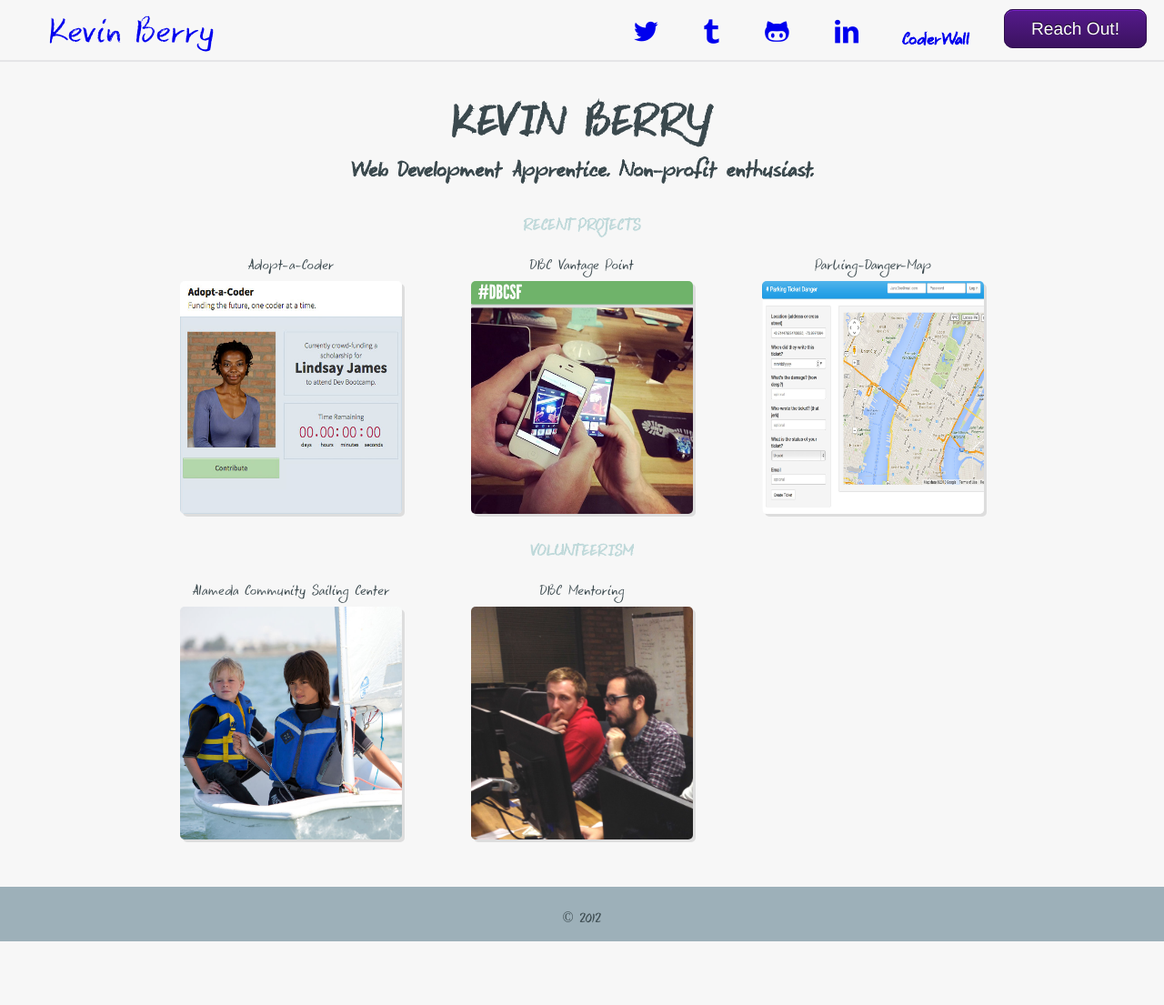
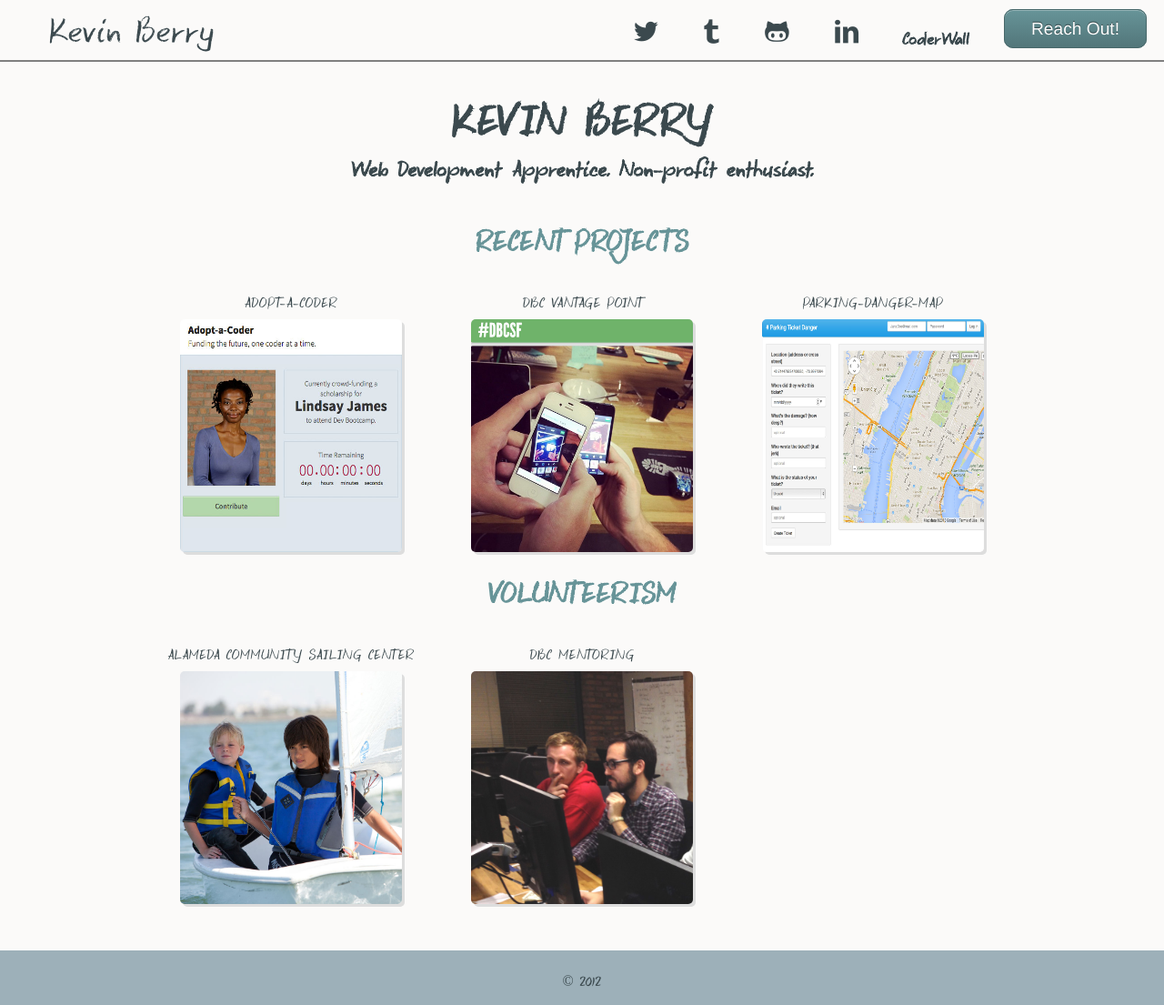
Before and after one commit to kbsail/kbsail-kbsail.github.io, a Jekyll site: the page built from index.html, in a window 1280 px wide. Shown: the whole page at 91% size. Built offline with Jekyll 4.4.1, drawn with Linux system fonts in a browser that asks for light colours; some web fonts are replaced; Markdown is read by kramdown in place of the engine named in the settings; before the commit the page ends 1035 px from its top, so only the background shows below that.

Commit message:
background change and header change

```diff
--- a/assets/css/screen.css
+++ b/assets/css/screen.css
@@ -126,13 +126,20 @@
 /* BREAKPOINTS */
 /* -------------------------------------------------------------------------*/
 /* COLORS */
+/* 551A8B */
+/* BAC8CF */
+/* DDECEF */
+/* BFD9DA */
+/* 87AAAE */
+/* F6F6F6 */
+/* E7E7E7 */
 /* -------------------------------------------------------------------------*/
 /* LAYOUT */
-/* line 60, ../scss/screen.scss */
+/* line 59, ../scss/screen.scss */
 html, body {
   height: 100%; }
 
-/* line 62, ../scss/screen.scss */
+/* line 61, ../scss/screen.scss */
 header, section, footer {
   *zoom: 1;
   max-width: 59em;
@@ -149,40 +156,44 @@
     display: table;
     clear: both; }
 
-/* line 68, ../scss/screen.scss */
+/* line 67, ../scss/screen.scss */
 .header-wrapper {
-  border-bottom: 2px solid #e5e5e7;
+  border-bottom: 2px solid grey;
   overflow: hidden;
   *zoom: 1; }
 
-/* line 73, ../scss/screen.scss */
+/* line 72, ../scss/screen.scss */
+a {
+  color: #3b494e; }
+
+/* line 76, ../scss/screen.scss */
 body {
-  background-color: #f7f7f7;
+  background-color: #fbfaf9;
   color: #3b494e;
   font-family: "Keswick", serif;
   line-height: 200%; }
 
-/* line 80, ../scss/screen.scss */
+/* line 83, ../scss/screen.scss */
 header {
   display: inline; }
-  /* line 82, ../scss/screen.scss */
+  /* line 85, ../scss/screen.scss */
   header a {
     text-decoration: none; }
-  /* line 86, ../scss/screen.scss */
+  /* line 89, ../scss/screen.scss */
   header nav {
     float: right;
     margin-top: 0; }
-    /* line 89, ../scss/screen.scss */
+    /* line 92, ../scss/screen.scss */
     header nav a {
       display: inline-block;
       padding-top: 0;
       margin-top: 0; }
-  /* line 96, ../scss/screen.scss */
+  /* line 99, ../scss/screen.scss */
   header .contact {
     float: right;
     padding-top: 1em;
     margin: 0 1.2em; }
-    /* line 100, ../scss/screen.scss */
+    /* line 103, ../scss/screen.scss */
     header .contact a {
       font-size: 1.2em;
       padding: 0.5em 1.5em;
@@ -194,18 +205,18 @@
       -o-border-radius: 10px;
       border-radius: 10px;
       *zoom: 1;
-      filter: progid:DXImageTransform.Microsoft.gradient(gradientType=0, startColorstr='#FF551A8B', endColorstr='#FF200A35');
-      background: -webkit-gradient(linear, 50% 0%, 50% 100%, color-stop(0%, #551a8b), color-stop(100%, #3b1260));
-      background: -webkit-linear-gradient(#551a8b, #3b1260);
-      background: -moz-linear-gradient(#551a8b, #3b1260);
-      background: -o-linear-gradient(#551a8b, #3b1260);
-      background: linear-gradient(#551a8b, #3b1260);
-      -webkit-box-shadow: #7c26cb 0 1px 0 inset;
-      -moz-box-shadow: #7c26cb 0 1px 0 inset;
-      box-shadow: #7c26cb 0 1px 0 inset;
-      border: 1px solid #2e0e4b;
+      filter: progid:DXImageTransform.Microsoft.gradient(gradientType=0, startColorstr='#FF679498', endColorstr='#FF3E595B');
+      background: -webkit-gradient(linear, 50% 0%, 50% 100%, color-stop(0%, #679498), color-stop(100%, #52767a));
+      background: -webkit-linear-gradient(#679498, #52767a);
+      background: -moz-linear-gradient(#679498, #52767a);
+      background: -o-linear-gradient(#679498, #52767a);
+      background: linear-gradient(#679498, #52767a);
+      -webkit-box-shadow: #95b4b7 0 1px 0 inset;
+      -moz-box-shadow: #95b4b7 0 1px 0 inset;
+      box-shadow: #95b4b7 0 1px 0 inset;
+      border: 1px solid #48686a;
       color: white;
-      text-shadow: #11051b 0 -1px 0;
+      text-shadow: #314749 0 -1px 0;
       display: inline;
       font-family: 'Helvetica Neue'; }
       /* line 15, ../../../.rvm/gems/ruby-2.0.0-p247/gems/sassy-buttons-0.2.6/stylesheets/sassy-buttons/_sassy-button-pseudo-states.sass */
@@ -213,22 +224,22 @@
         text-decoration: none; }
       /* line 36, ../../../.rvm/gems/ruby-2.0.0-p247/gems/sassy-buttons-0.2.6/stylesheets/sassy-buttons/_sassy-button-pseudo-states.sass */
       header .contact a:hover {
-        background-color: #2e0e4b;
-        background: -webkit-gradient(linear, 50% 0%, 50% 100%, color-stop(0%, #481676), color-stop(100%, #2e0e4b));
-        background: -webkit-linear-gradient(#481676, #2e0e4b);
-        background: -moz-linear-gradient(#481676, #2e0e4b);
-        background: -o-linear-gradient(#481676, #2e0e4b);
-        background: linear-gradient(#481676, #2e0e4b); }
+        background-color: #48686a;
+        background: -webkit-gradient(linear, 50% 0%, 50% 100%, color-stop(0%, #5d8589), color-stop(100%, #48686a));
+        background: -webkit-linear-gradient(#5d8589, #48686a);
+        background: -moz-linear-gradient(#5d8589, #48686a);
+        background: -o-linear-gradient(#5d8589, #48686a);
+        background: linear-gradient(#5d8589, #48686a); }
       /* line 39, ../../../.rvm/gems/ruby-2.0.0-p247/gems/sassy-buttons-0.2.6/stylesheets/sassy-buttons/_sassy-button-pseudo-states.sass */
       header .contact a:active {
-        -webkit-box-shadow: #260c3e 0 1px 2px inset;
-        -moz-box-shadow: #260c3e 0 1px 2px inset;
-        box-shadow: #260c3e 0 1px 2px inset; }
+        -webkit-box-shadow: #425f61 0 1px 2px inset;
+        -moz-box-shadow: #425f61 0 1px 2px inset;
+        box-shadow: #425f61 0 1px 2px inset; }
       /* line 6, ../../../.rvm/gems/ruby-2.0.0-p247/gems/sassy-buttons-0.2.6/stylesheets/sassy-buttons/_sassy-button-pseudo-states.sass */
       header .contact a.disabled, header .contact a[disabled] {
         filter: progid:DXImageTransform.Microsoft.Alpha(Opacity=60);
         opacity: 0.6;
-        background: #3b1260;
+        background: #52767a;
         cursor: default;
         -webkit-box-shadow: none;
         -moz-box-shadow: none;
@@ -237,22 +248,22 @@
       header .contact a::-moz-focus-inner {
         padding: 0 !important;
         margin: -1px !important; }
-  /* line 107, ../scss/screen.scss */
+  /* line 110, ../scss/screen.scss */
   header .site-title {
     float: left;
     font-size: 2.4em;
     padding: 0.6em 0 0 1.4em; }
-  /* line 113, ../scss/screen.scss */
+  /* line 116, ../scss/screen.scss */
   header .icon {
     font-size: 1.2em;
     padding: 1em;
     padding-bottom: 0.2em; }
-    /* line 117, ../scss/screen.scss */
+    /* line 120, ../scss/screen.scss */
     header .icon.twitter:before, header .icon.tumblr:before, header .icon.github:before, header .icon.instagram:before, header .icon.coderwall:before, header .icon.linkedin:before {
       font-family: 'entypo-social';
       content: attr(data-icon); }
 
-/* line 126, ../scss/screen.scss */
+/* line 129, ../scss/screen.scss */
 .page {
   *zoom: 1;
   max-width: 59em;
@@ -268,7 +279,7 @@
     content: "";
     display: table;
     clear: both; }
-  /* line 130, ../scss/screen.scss */
+  /* line 134, ../scss/screen.scss */
   .page .front-page {
     clear: both;
     font-family: "Keswick";
@@ -277,7 +288,7 @@
     margin: 0 2em auto;
     text-align: center;
     display: inline-block; }
-    /* line 138, ../scss/screen.scss */
+    /* line 142, ../scss/screen.scss */
     .page .front-page h1 {
       color: #3b494e;
       font-size: 2em;
@@ -285,13 +296,13 @@
       padding: 1em .5em 0 .5em;
       text-transform: uppercase;
       width: 12em; }
-    /* line 146, ../scss/screen.scss */
+    /* line 150, ../scss/screen.scss */
     .page .front-page a {
       text-decoration: none;
       overflow: hidden;
       *zoom: 1; }
 
-/* line 154, ../scss/screen.scss */
+/* line 158, ../scss/screen.scss */
 .footer-wrapper {
   width: 100%;
   text-align: center;
@@ -299,82 +310,66 @@
   height: 30px;
   padding: 20px 0 10px 0; }
 
-/* line 164, ../scss/screen.scss */
+/* line 168, ../scss/screen.scss */
 h1, h3, h4, h5, h6 {
   font-family: "Keswick", sans-serif; }
 
-/* line 166, ../scss/screen.scss */
+/* line 170, ../scss/screen.scss */
 h1 {
   font-size: 3.4em;
   line-height: 100%;
   margin-bottom: 0.2em;
   width: 100%; }
 
-/* line 173, ../scss/screen.scss */
+/* line 177, ../scss/screen.scss */
 h2 {
-  font-size: 1.2em;
+  font-size: 2em;
   line-height: 100%; }
 
-/* line 178, ../scss/screen.scss */
+/* line 182, ../scss/screen.scss */
 h3 {
-  color: #bfd9da;
-  font-size: 1.1em;
+  font-size: 2em;
+  color: #679498;
   font-weight: 600;
+  margin-top: 1.5em;
   margin-bottom: 1em;
-  margin-top: 2em;
   line-height: 100%;
   text-transform: uppercase; }
 
-/* line 188, ../scss/screen.scss */
-h4 {
-  color: #9db0b9;
-  font-size: 0.85em;
-  font-weight: 600;
-  margin-top: 0.2em;
+/* line 192, ../scss/screen.scss */
+h6 {
   text-transform: uppercase; }
 
 /* line 196, ../scss/screen.scss */
-h5 {
-  font-size: 0.9em;
-  font-weight: 600;
-  margin-top: 8em;
-  text-align: right;
-  text-transform: uppercase; }
-
-/* line 204, ../scss/screen.scss */
-h6 {
-  text-transform: uppercase; }
-
-/* line 208, ../scss/screen.scss */
 li {
   margin-bottom: 0.2em; }
 
-/* line 213, ../scss/screen.scss */
+/* line 201, ../scss/screen.scss */
 .icon {
   font-weight: normal;
   padding-top: 0; }
-  /* line 216, ../scss/screen.scss */
+  /* line 204, ../scss/screen.scss */
   .icon:before {
     font-family: 'entypo';
     font-size: 3em;
     content: attr(data-icon);
     speak: none; }
-  /* line 222, ../scss/screen.scss */
+  /* line 210, ../scss/screen.scss */
   .icon.list-link:before {
     font-size: 1.75em; }
 
-/* line 227, ../scss/screen.scss */
+/* line 215, ../scss/screen.scss */
 .coderwall {
   vertical-align: top;
   font-weight: bold; }
 
-/* line 233, ../scss/screen.scss */
+/* line 223, ../scss/screen.scss */
 .project-row ul {
   width: 100%;
   float: left;
   margin-right: 1.69492%;
   display: inline; }
-  /* line 235, ../scss/screen.scss */
+  /* line 225, ../scss/screen.scss */
   .project-row ul li {
     height: 20em;
     display: inline;
@@ -399,7 +394,7 @@
     .project-row ul li:nth-child(3n + 3) {
       margin-left: 67.79661%;
       clear: none; }
-    /* line 240, ../scss/screen.scss */
+    /* line 230, ../scss/screen.scss */
     .project-row ul li a img {
       width: 80%;
       height: 80%;
--- a/index.html
+++ b/index.html
@@ -12,16 +12,16 @@
 <div class="project-row">
   <h3>Recent Projects</h3>
   <ul>
-    <li><p>Adopt-a-Coder</p><a href="http://pure-wildwood-7616.herokuapp.com/"><img src="/assets/img/adopt-a-coder.jpg" alt="Adopt A Coder"\></a></li>
-    <li><p>DBC Vantage Point</p><a href="http://www.dbcvp.com/"><img src="/assets/img/dbcvp.jpg" alt="DBC Vantage Point"\></a></li>
-    <li><p>Parking-Danger-Map</p><a href="http://parking-danger-map.herokuapp.com/"><img src="/assets/img/parking-danger-map.jpg" alt="Parking Danger Map"\></a></li>
+    <li><h6>Adopt-a-Coder</h6><a href="http://pure-wildwood-7616.herokuapp.com/"><img src="/assets/img/adopt-a-coder.jpg" alt="Adopt A Coder"\></a></li>
+    <li><h6>DBC Vantage Point</h6><a href="http://www.dbcvp.com/"><img src="/assets/img/dbcvp.jpg" alt="DBC Vantage Point"\></a></li>
+    <li><h6>Parking-Danger-Map</h6><a href="http://parking-danger-map.herokuapp.com/"><img src="/assets/img/parking-danger-map.jpg" alt="Parking Danger Map"\></a></li>
   </ul>
 </div>
 
 <div class="project-row">
   <h3>Volunteerism</h3>
   <ul>
-    <li><p>Alameda Community Sailing Center</p><a href="http://www.sailalameda.org/"><img src="/assets/img/ACSC.jpg" alt="Alameda Community Sailing Center"\></a></li>
-    <li><p>DBC Mentoring</p><a href="http://devbootcamp.com/get-involved/"><img src="/assets/img/mentoring.jpg" alt="Dev Bootcamp Mentoring"\></a></li>
+    <li><h6>Alameda Community Sailing Center</h6><a href="http://www.sailalameda.org/"><img src="/assets/img/ACSC.jpg" alt="Alameda Community Sailing Center"\></a></li>
+    <li><h6>DBC Mentoring</h6><a href="http://devbootcamp.com/get-involved/"><img src="/assets/img/mentoring.jpg" alt="Dev Bootcamp Mentoring"\></a></li>
   </ul>
 </div>
```
Also changed, not shown: assets/scss/screen.scss (+30 -40 lines).
